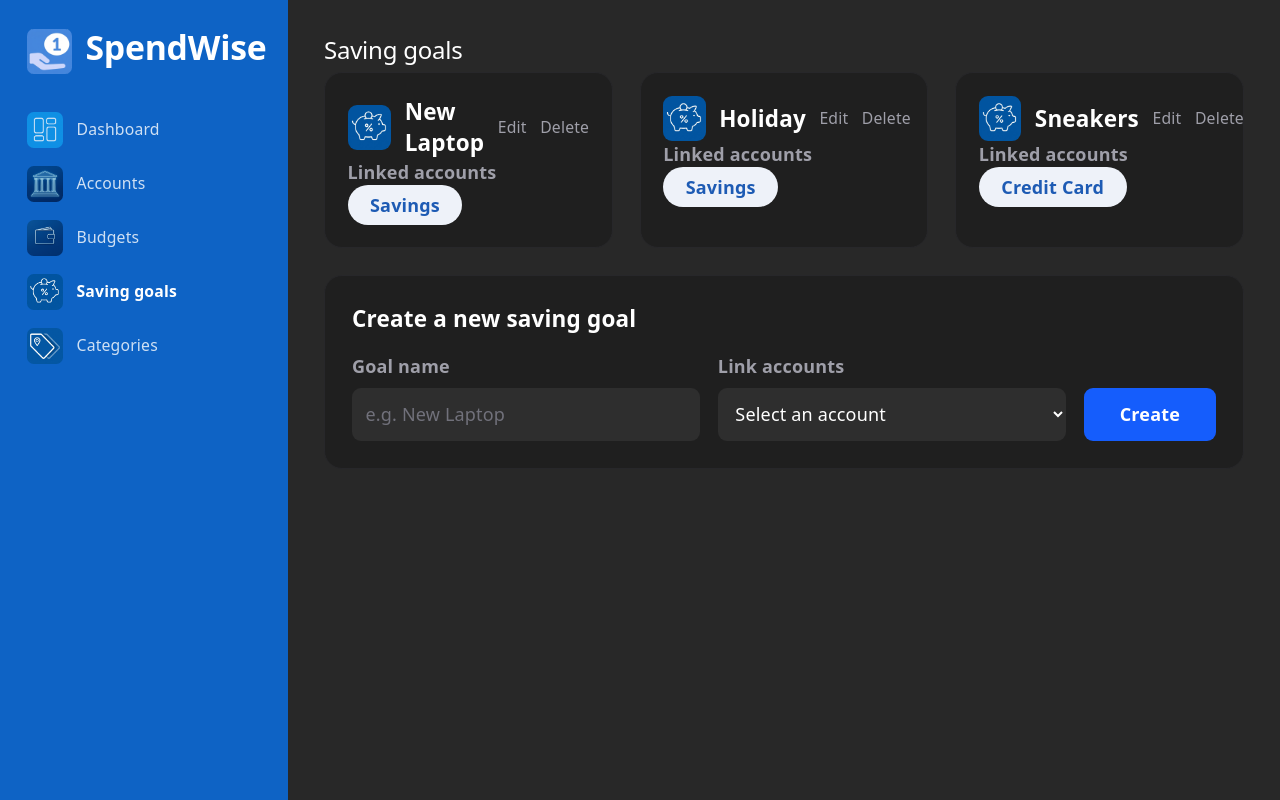
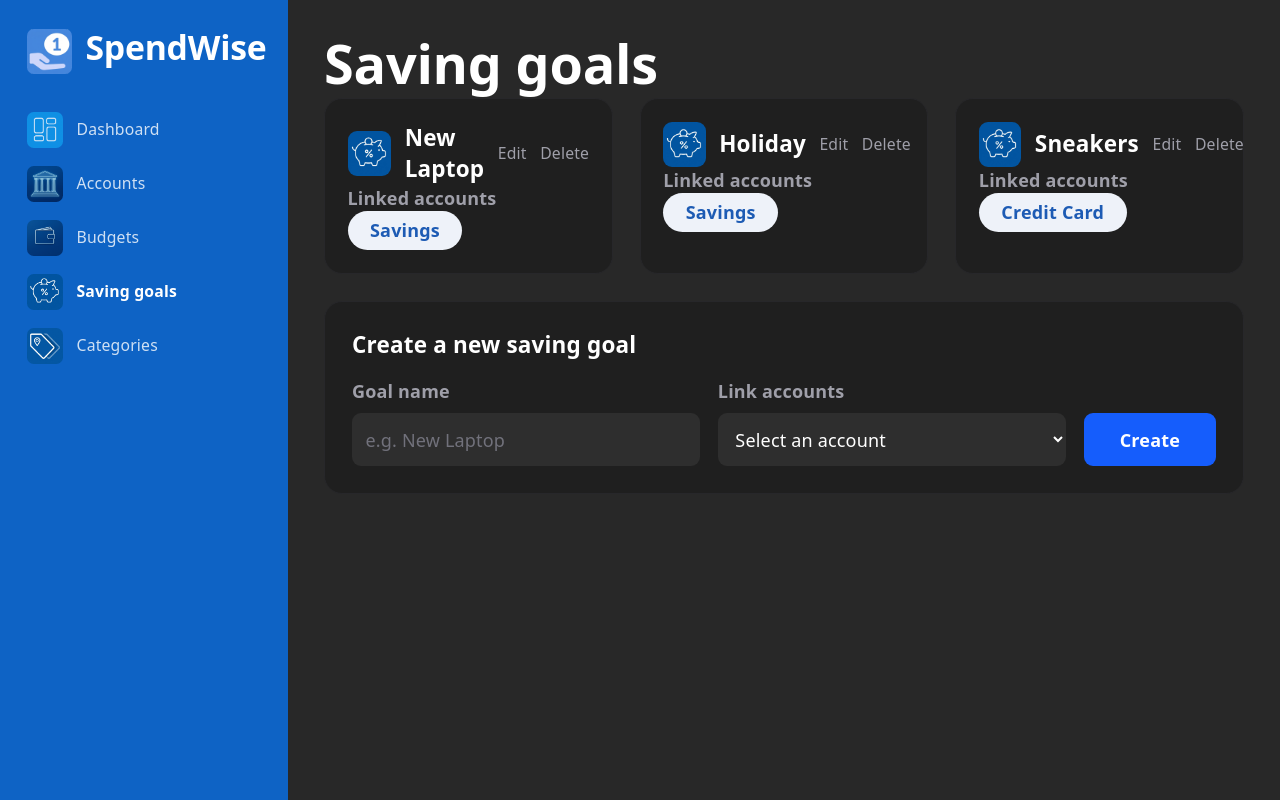
Before and after one commit to eri892821/SpendWise2, a React (Vite) app in the folder SpendWise/: page /savinggoals in a window 1280 px wide. Built offline with nearby package versions, Linux system fonts and the light colour scheme.

Commit message:
editing budget form

```diff
--- a/SpendWise/src/Budgets.jsx
+++ b/SpendWise/src/Budgets.jsx
@@ -105,7 +105,7 @@ function Budgets (){
 
 {/* Budget Form*/}
 <div className="bg-[#181818] text-white p-6 rounded-2xl shadow-lg border border-zinc-800 mt-6 w-full">
-  <h3 className="text-lg font-bold mb-4">Create a new budget</h3>
+  <h3 className="text-xl font-bold mb-4">Create a new budget</h3>
 
   <form onSubmit={handleSubmit}className="flex items-end gap-4">
     {/* Field 1: category */}
@@ -141,8 +141,8 @@ function Budgets (){
       <input
         type="date"
         value={date}
+        onChange={(e) => setDate(e.target.value)}
         classname="w-full bg-[#282828] border border-zinc-700 rounded-lg p-2.5 text-sm text-white focus:outline-none focus:border-blue-500"
-        onChange={(e) => setDate(e.target.value)}
         required
       />
     </div>
--- a/SpendWise/src/SavingGoals.jsx
+++ b/SpendWise/src/SavingGoals.jsx
@@ -53,7 +53,7 @@ function SavingGoals() {
 
   return (
     <div>
-     <h2 className="text-2xl font-semibold text-white mb-4">Saving goals</h2>
+     <h2 className= "!text-5xl !font-bold mb-6">Saving goals</h2>
 
       <div className="grid grid-cols-3 gap-6">
         {goals.map((g) => (
```
